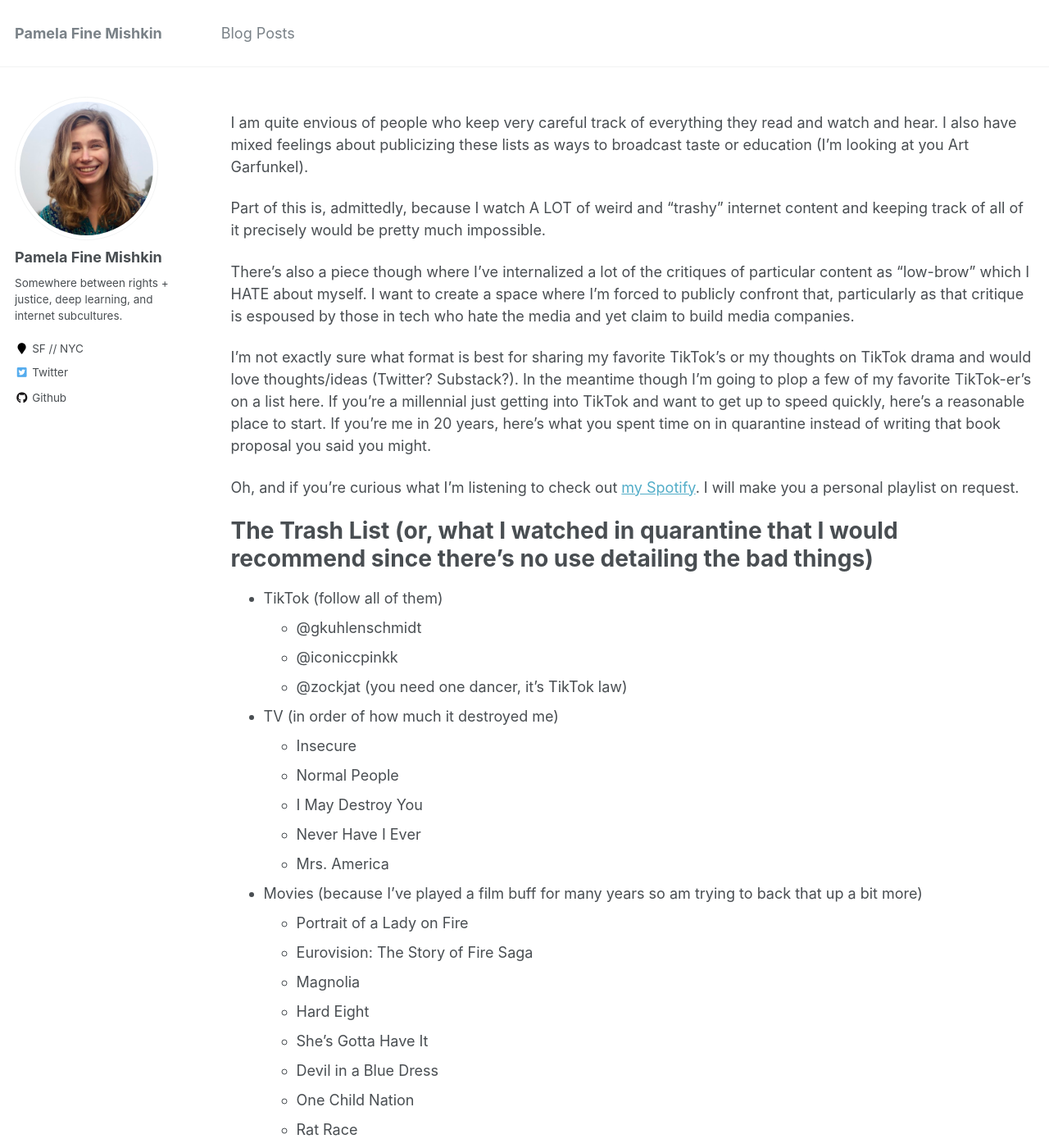
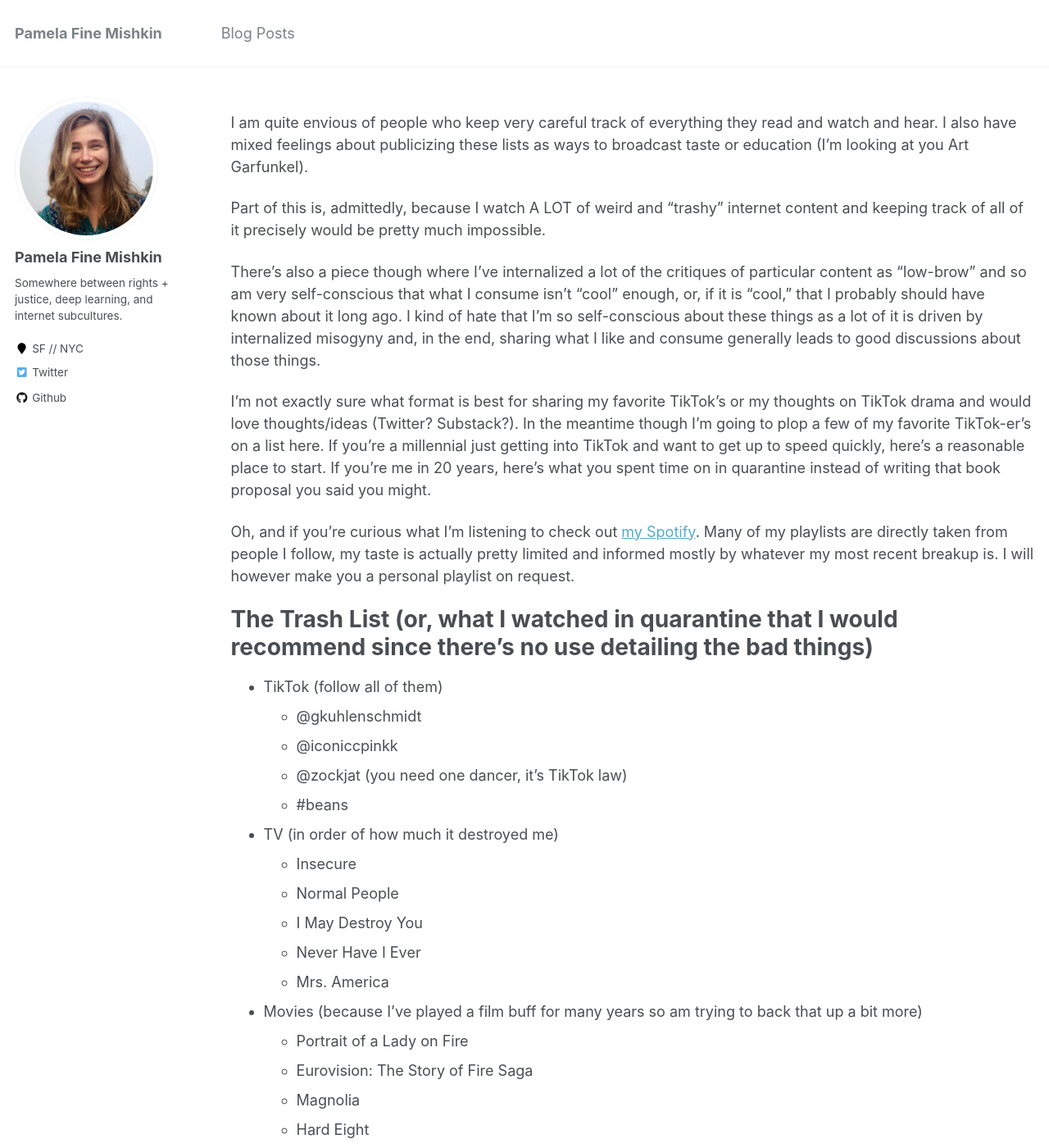
Before and after one commit to manlikemishap/manlikemishap.github.io, a Jekyll site: the page built from _pages/library.md, in a window 1280 px wide and 1400 px high. Shown: the whole window at 82% size. Built offline with Jekyll 4.4.1, drawn with Linux system fonts in a browser that asks for light colours.

Commit message:
things i watch

```diff
--- a/_pages/library.md
+++ b/_pages/library.md
@@ -13,11 +13,11 @@ I am quite envious of people who keep very careful track of everything they read
 
 Part of this is, admittedly, because I watch A LOT of weird and "trashy" internet content and keeping track of all of it precisely would be pretty much impossible.
 
-There's also a piece though where I've internalized a lot of the critiques of particular content as "low-brow" which I HATE about myself. I want to create a space where I'm forced to publicly confront that, particularly as that critique is espoused by those in tech who hate the media and yet claim to build media companies.
+There's also a piece though where I've internalized a lot of the critiques of particular content as "low-brow" and so am very self-conscious that what I consume isn't "cool" enough, or, if it is "cool," that I probably should have known about it long ago. I kind of hate that I'm so self-conscious about these things as a lot of it is driven by internalized misogyny and, in the end, sharing what I like and consume generally leads to good discussions about those things.
 
 I'm not exactly sure what format is best for sharing my favorite TikTok's or my thoughts on TikTok drama and would love thoughts/ideas (Twitter? Substack?). In the meantime though I'm going to plop a few of my favorite TikTok-er's on a list here. If you're a millennial just getting into TikTok and want to get up to speed quickly, here's a reasonable place to start. If you're me in 20 years, here's what you spent time on in quarantine instead of writing that book proposal you said you might.
 
-Oh, and if you're curious what I'm listening to check out [my Spotify](https://open.spotify.com/user/manlikemishap?si=BjRglkI4QkGODeqtHcwfIA). I will make you a personal playlist on request.
+Oh, and if you're curious what I'm listening to check out [my Spotify](https://open.spotify.com/user/manlikemishap?si=BjRglkI4QkGODeqtHcwfIA). Many of my playlists are directly taken from people I follow, my taste is actually pretty limited and informed mostly by whatever my most recent breakup is. I will however make you a personal playlist on request.
 
 The Trash List (or, what I watched in quarantine that I would recommend since there's no use detailing the bad things)
 ======
@@ -25,6 +25,7 @@ The Trash List (or, what I watched in quarantine that I would recommend since th
   * @gkuhlenschmidt
   * @iconiccpinkk
   * @zockjat (you need one dancer, it's TikTok law)
+  * #beans
 * TV (in order of how much it destroyed me)
   * Insecure
   * Normal People
```
